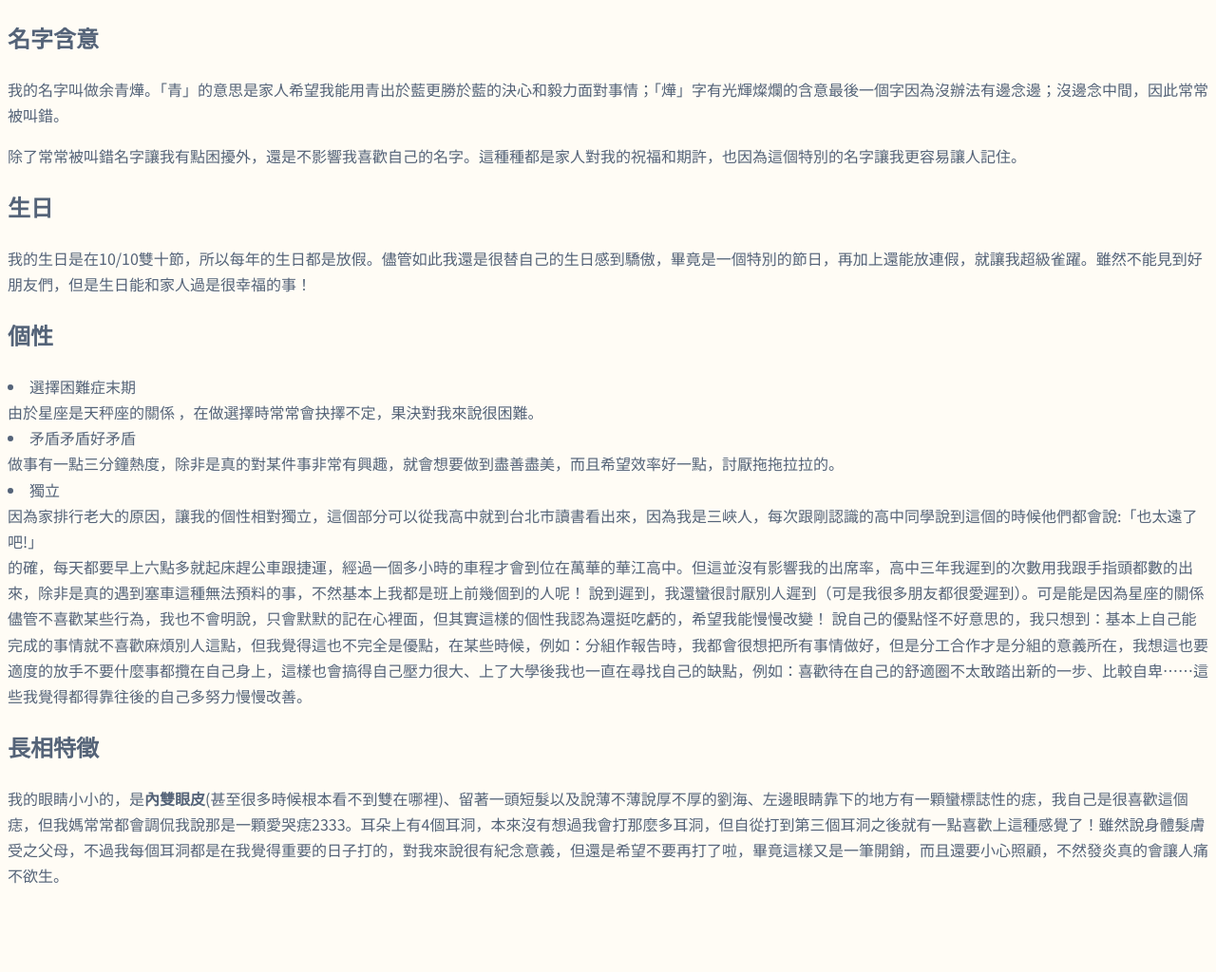
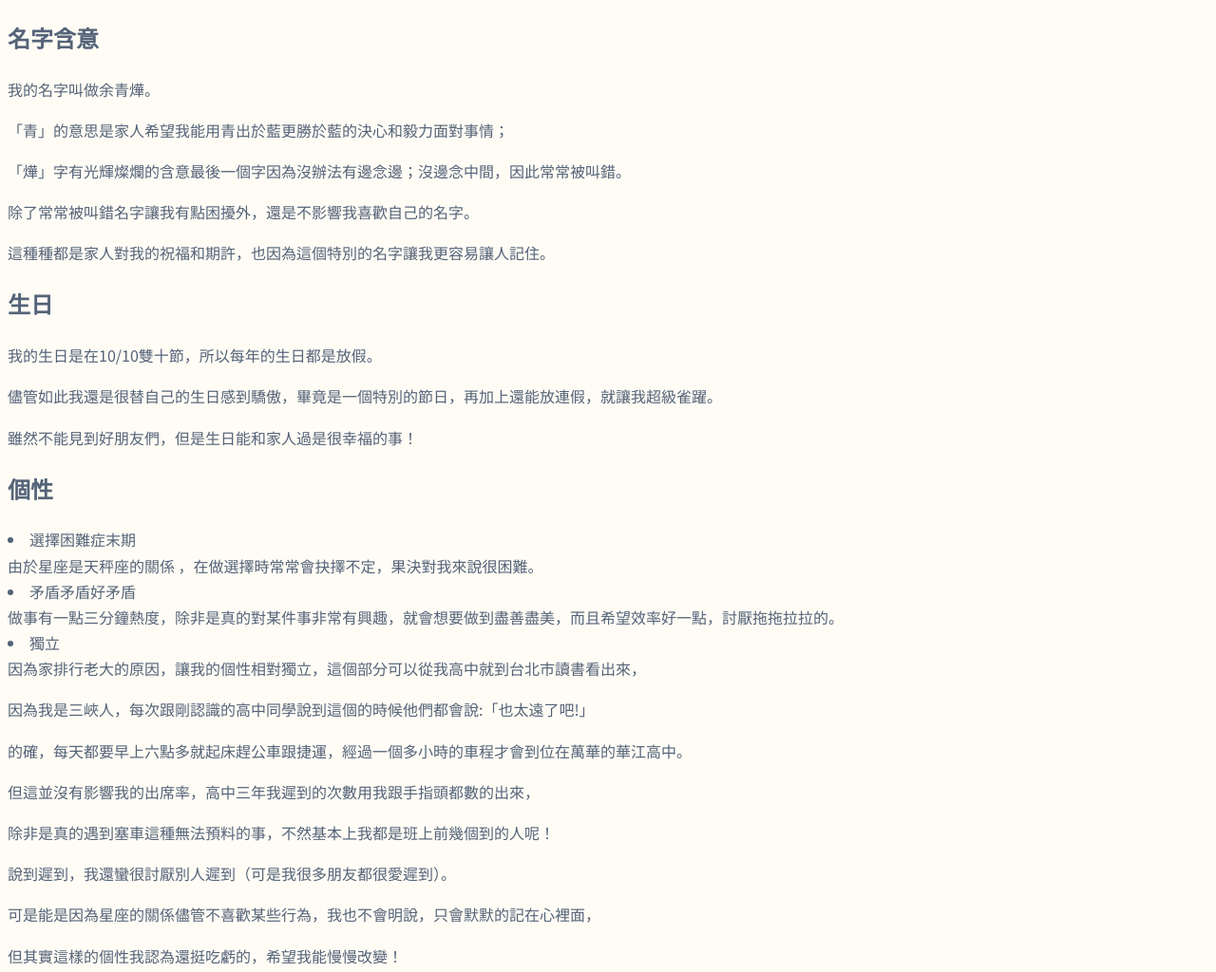
Before and after one commit to yczyii/yczyii.github.io, a plain HTML site: page about.html in a window 1280 px wide. Shown: the top 1024 px of the page at 95% size. Before the commit the page ends 945 px from the top, so only its background shows below. Drawn offline with Linux system fonts and the light colour scheme.

Commit message:
增加斷行,改靠左

```diff
--- a/about style.css
+++ b/about style.css
@@ -1,6 +1,6 @@
 html{
     font-size: 100%;
-    text-align: left;
+    text-align: justify;
 }
 body{
     background: #fffcf5;
--- a/about.html
+++ b/about.html
@@ -10,9 +10,9 @@
     <body>
         <section>
            <h2>名字含意</h2>
-             <p>我的名字叫做余青燁。「青」的意思是家人希望我能用青出於藍更勝於藍的決心和毅力面對事情；「燁」字有光輝燦爛的含意最後一個字因為沒辦法有邊念邊；沒邊念中間，因此常常被叫錯。</p><p>除了常常被叫錯名字讓我有點困擾外，還是不影響我喜歡自己的名字。這種種都是家人對我的祝福和期許，也因為這個特別的名字讓我更容易讓人記住。</p>
+            <p>我的名字叫做余青燁。</p><p>「青」的意思是家人希望我能用青出於藍更勝於藍的決心和毅力面對事情；</p><p>「燁」字有光輝燦爛的含意最後一個字因為沒辦法有邊念邊；沒邊念中間，因此常常被叫錯。</p><p>除了常常被叫錯名字讓我有點困擾外，還是不影響我喜歡自己的名字。</p><p>這種種都是家人對我的祝福和期許，也因為這個特別的名字讓我更容易讓人記住。</p>
            <h2>生日</h2>
-             <p>我的生日是在10/10雙十節，所以每年的生日都是放假。儘管如此我還是很替自己的生日感到驕傲，畢竟是一個特別的節日，再加上還能放連假，就讓我超級雀躍。雖然不能見到好朋友們，但是生日能和家人過是很幸福的事！</p><!--對於星座有一點點迷信的我，有一陣子出門前都一定會先查看一下當天的星座運勢，參考一些幸運色什麼的，所以對於自己的星座還是有一定程度的瞭解。-->
+            <p>我的生日是在10/10雙十節，所以每年的生日都是放假。</p><p>儘管如此我還是很替自己的生日感到驕傲，畢竟是一個特別的節日，再加上還能放連假，就讓我超級雀躍。</p><p>雖然不能見到好朋友們，但是生日能和家人過是很幸福的事！</p><!--對於星座有一點點迷信的我，有一陣子出門前都一定會先查看一下當天的星座運勢，參考一些幸運色什麼的，所以對於自己的星座還是有一定程度的瞭解。-->
          </section>
          <section>
            <h2>個性</h2>
@@ -23,14 +23,13 @@
          </section>
          <section>
              <li>獨立</li>
-            因為家排行老大的原因，讓我的個性相對獨立，這個部分可以從我高中就到台北市讀書看出來，因為我是三峽人，每次跟剛認識的高中同學說到這個的時候他們都會說:「也太遠了吧!」<br>的確，每天都要早上六點多就起床趕公車跟捷運，經過一個多小時的車程才會到位在萬華的華江高中。但這並沒有影響我的出席率，高中三年我遲到的次數用我跟手指頭都數的出來，除非是真的遇到塞車這種無法預料的事，不然基本上我都是班上前幾個到的人呢！
-            說到遲到，我還蠻很討厭別人遲到（可是我很多朋友都很愛遲到）。可是能是因為星座的關係儘管不喜歡某些行為，我也不會明說，只會默默的記在心裡面，但其實這樣的個性我認為還挺吃虧的，希望我能慢慢改變！
-            說自己的優點怪不好意思的，我只想到：基本上自己能完成的事情就不喜歡麻煩別人這點，但我覺得這也不完全是優點，在某些時候，例如：分組作報告時，我都會很想把所有事情做好，但是分工合作才是分組的意義所在，我想這也要適度的放手不要什麼事都攬在自己身上，這樣也會搞得自己壓力很大、上了大學後我也一直在尋找自己的缺點，例如：喜歡待在自己的舒適圈不太敢踏出新的一步、比較自卑……這些我覺得都得靠往後的自己多努力慢慢改善。
-         </section>
-
+             因為家排行老大的原因，讓我的個性相對獨立，這個部分可以從我高中就到台北市讀書看出來，<p>因為我是三峽人，每次跟剛認識的高中同學說到這個的時候他們都會說:「也太遠了吧!」</p><p>的確，每天都要早上六點多就起床趕公車跟捷運，經過一個多小時的車程才會到位在萬華的華江高中。</p><p>但這並沒有影響我的出席率，高中三年我遲到的次數用我跟手指頭都數的出來，</p><p>除非是真的遇到塞車這種無法預料的事，不然基本上我都是班上前幾個到的人呢！</p>
+             <p>說到遲到，我還蠻很討厭別人遲到（可是我很多朋友都很愛遲到）。</p><p>可是能是因為星座的關係儘管不喜歡某些行為，我也不會明說，只會默默的記在心裡面，</p>但其實這樣的個性我認為還挺吃虧的，希望我能慢慢改變！
+            <!--說自己的優點怪不好意思的，我只想到：基本上自己能完成的事情就不喜歡麻煩別人這點，但我覺得這也不完全是優點，在某些時候，例如：分組作報告時，我都會很想把所有事情做好，但是分工合作才是分組的意義所在，我想這也要適度的放手不要什麼事都攬在自己身上，這樣也會搞得自己壓力很大、上了大學後我也一直在尋找自己的缺點，例如：喜歡待在自己的舒適圈不太敢踏出新的一步、比較自卑……這些我覺得都得靠往後的自己多努力慢慢改善。-->
+        </section>
          <section>
           <h2>長相特徵</h2>
-            我的眼睛小小的，是<strong>內雙眼皮</strong>(甚至很多時候根本看不到雙在哪裡)、留著一頭短髮以及說薄不薄說厚不厚的劉海、左邊眼睛靠下的地方有一顆蠻標誌性的痣，我自己是很喜歡這個痣，但我媽常常都會調侃我說那是一顆愛哭痣2333。耳朵上有4個耳洞，本來沒有想過我會打那麼多耳洞，但自從打到第三個耳洞之後就有一點喜歡上這種感覺了！雖然說身體髮膚受之父母，不過我每個耳洞都是在我覺得重要的日子打的，對我來說很有紀念意義，但還是希望不要再打了啦，畢竟這樣又是一筆開銷，而且還要小心照顧，不然發炎真的會讓人痛不欲生。
+            我的眼睛小小的，是<strong>內雙眼皮</strong>(甚至很多時候根本看不到雙在哪裡)、<p>留著一頭短髮以及說薄不薄說厚不厚的劉海、</p><p>左邊眼睛靠下的地方有一顆蠻標誌性的痣，我自己是很喜歡這個痣，但我媽常常都會調侃我說那是一顆愛哭痣2333。</p><p>耳朵上有4個耳洞，本來沒有想過我會打那麼多耳洞，但自從打到第三個耳洞之後就有一點喜歡上這種感覺了！</p><p>雖然說身體髮膚受之父母，不過我每個耳洞都是在我覺得重要的日子打的，對我來說很有紀念意義，但還是希望不要再打了啦，</p><p>畢竟這樣又是一筆開銷，而且還要小心照顧，不然發炎真的會讓人痛不欲生。</p>
          </section>
     </body>
 </html>
```
